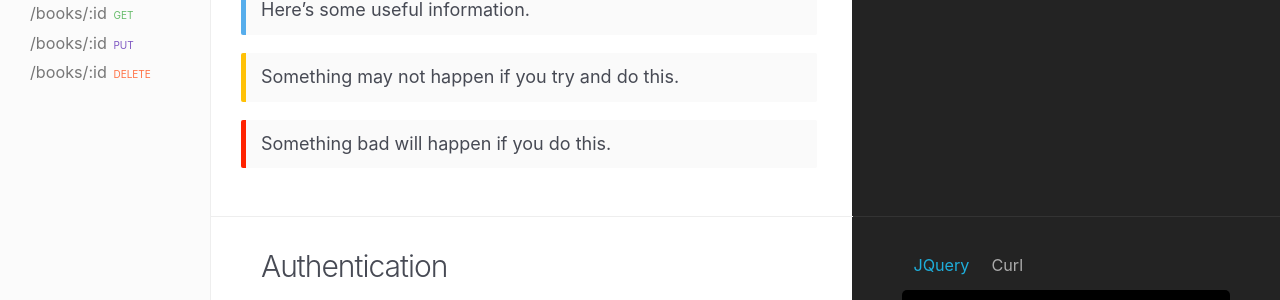
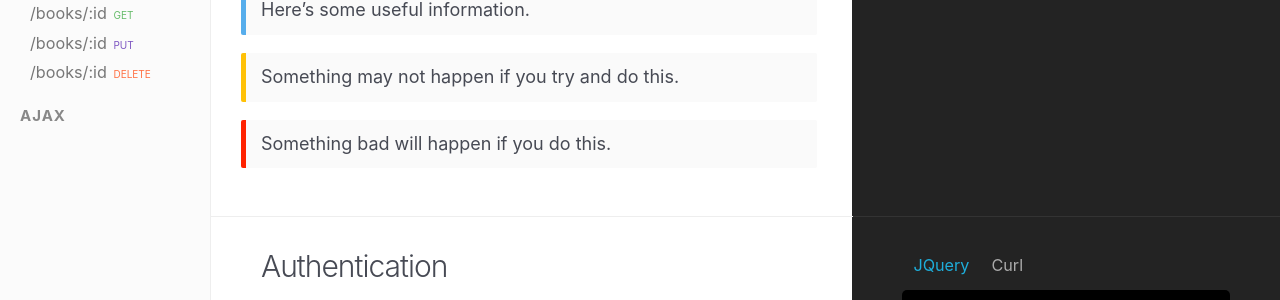
Before and after one commit to wrules/wp, a Jekyll site: the page built from index.html, in a window 1280 px wide. Shown: the part 349-649 px from the top of the page. Built offline with Jekyll 4.4.1, drawn with Linux system fonts in a browser that asks for light colours; nearby versions of some CDN libraries.

Commit message:
add navigation

```diff
--- a/_config.yml
+++ b/_config.yml
@@ -19,6 +19,9 @@ collections:
   api:
     title: APIs
     position: 2
+  ajax:
+    title: AJAX
+    position: 3
 plugins:
   - jekyll-sitemap
   - jekyll-seo-tag
--- a/_includes/sidebar.html
+++ b/_includes/sidebar.html
@@ -1,6 +1,9 @@
 <div id="sidebar" class="sidebar">
+
 	{% assign sorted_collections = site.collections | sort: "position" %}
+
 	{% for collection in sorted_collections %}
+
 		{% if collection.label != "posts" %}
 			<section>
 				<h6>{{ collection.title }}</h6>
@@ -17,5 +20,7 @@
 				</ul>
 			</section>
 		{% endif %}
+
 	{% endfor %}
+
 </div>
```
